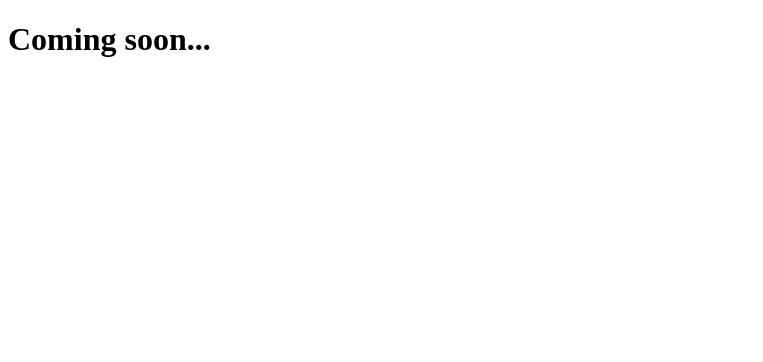
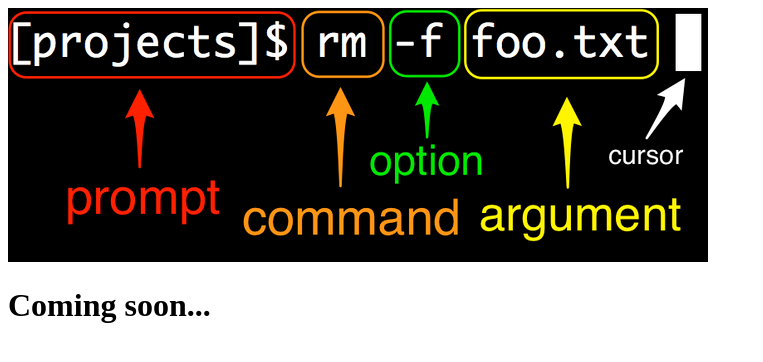
Before and after one commit to cprite/git-101, a plain HTML site: page index.html in a window 1280 px wide. Shown: the whole page, without its empty margins (0-763 px from the left). Drawn offline with Linux system fonts and the light colour scheme.

Commit message:
Added picture

```diff
--- a/index.html
+++ b/index.html
@@ -3,6 +3,7 @@
 <html>
   <head></head>
   <body>
+    <img src="anatomy.png" alt="">
     <h1> Coming soon...</h1>
   </body>
 </html>
```
Also changed, not shown: anatomy.png (added).
